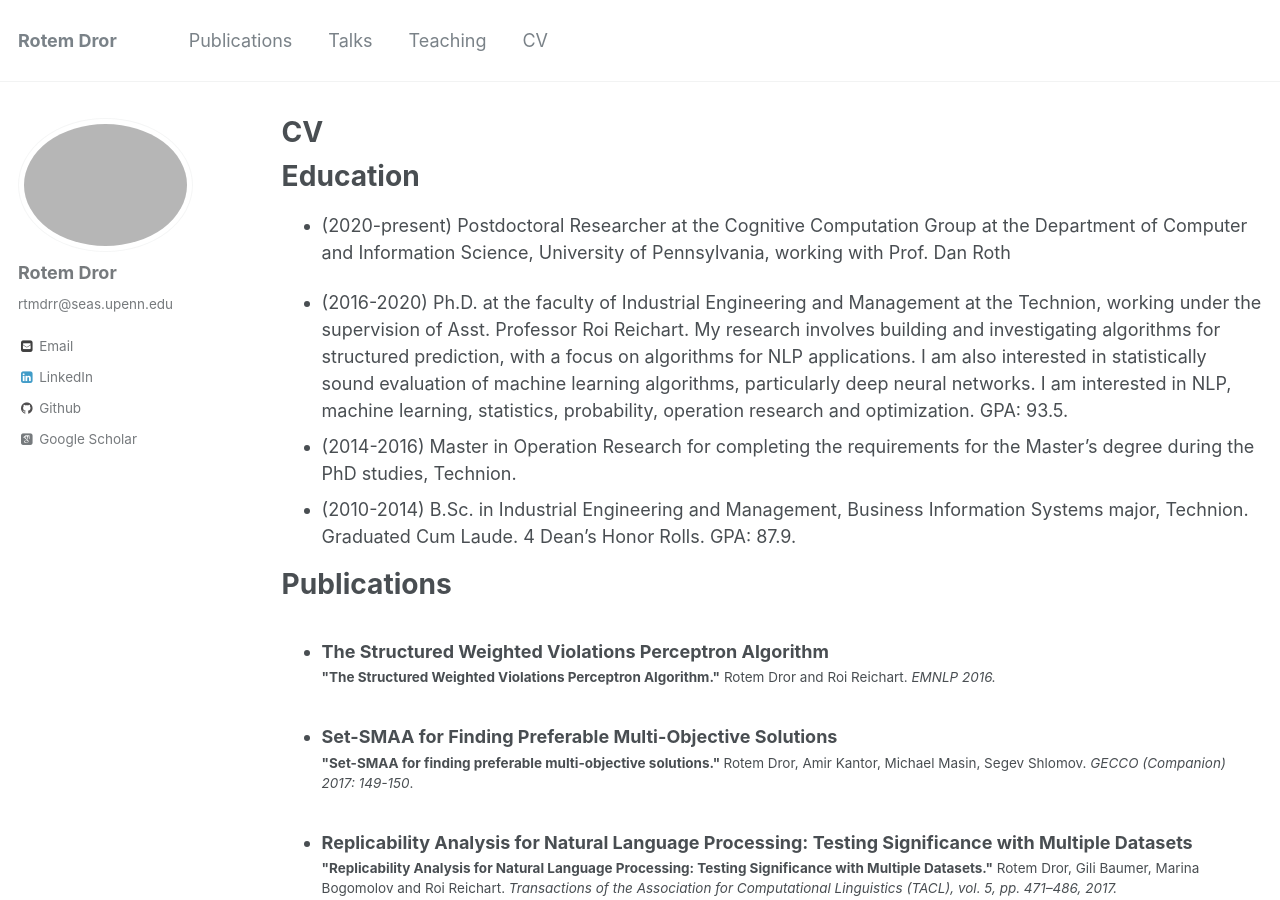
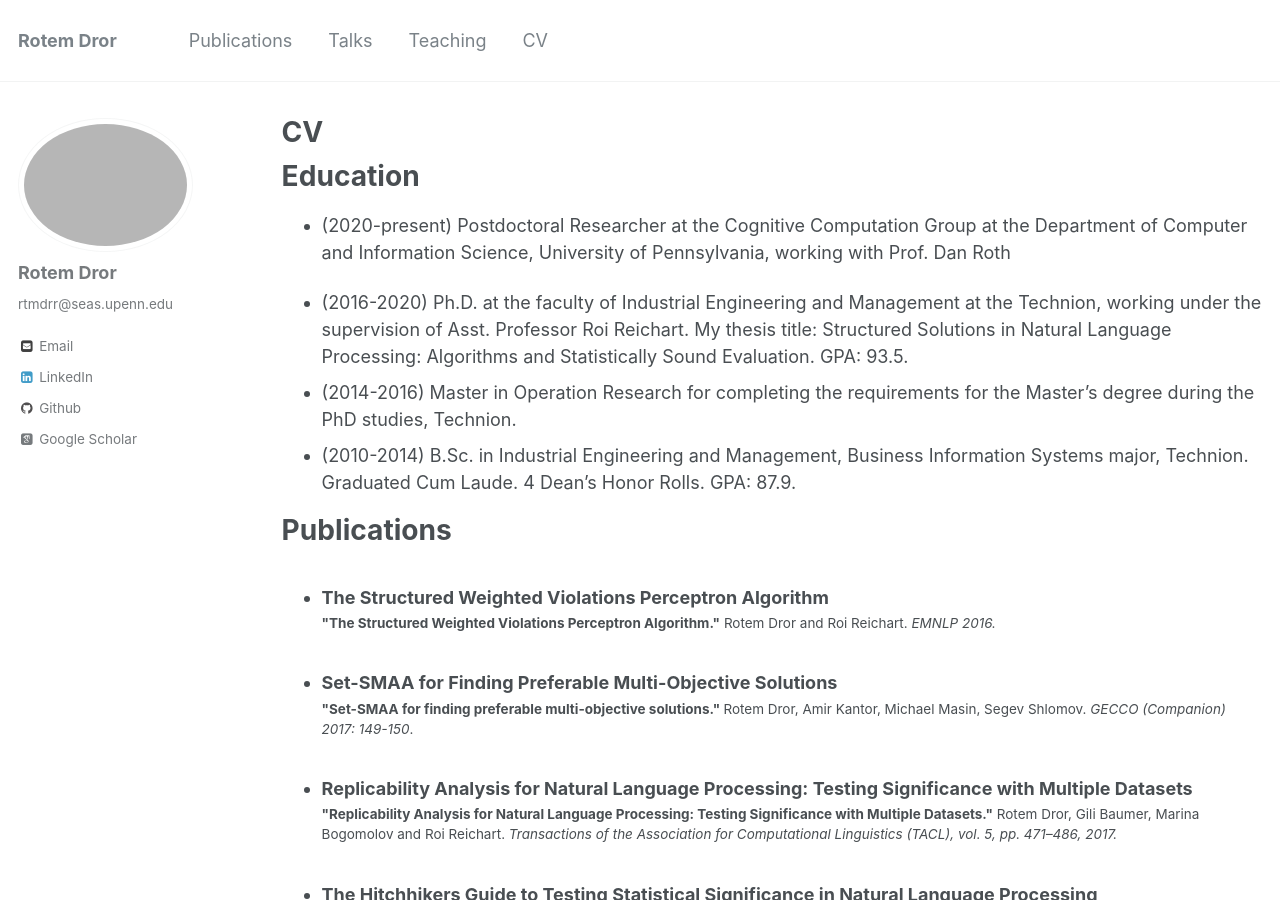
Before and after one commit to rtmdrr/rtmdrr.github.io, a Jekyll site: the page built from _pages/cv.md, in a window 1280 px wide and 900 px high. Built offline with Jekyll 4.4.1, drawn with Linux system fonts in a browser that asks for light colours; some web fonts are replaced.

Commit message:
Update cv.md

```diff
--- a/_pages/cv.md
+++ b/_pages/cv.md
@@ -14,7 +14,7 @@
 * (2020-present) Postdoctoral Researcher at the Cognitive Computation Group at the Department of Computer and Information Science, University of Pennsylvania, working with Prof. Dan Roth
 
 * (2016-2020) Ph.D. at the faculty of Industrial Engineering and Management at the Technion, working under the supervision of Asst. Professor Roi Reichart.
-My research involves building and investigating algorithms for structured prediction, with a focus on algorithms for NLP applications. I am also interested in statistically sound evaluation of machine learning algorithms, particularly deep neural networks. I am interested in NLP, machine learning, statistics, probability, operation research and optimization. GPA: 93.5.
+My thesis title: Structured Solutions in Natural Language Processing: Algorithms and Statistically Sound Evaluation. GPA: 93.5.
 * (2014-2016) Master in Operation Research for completing the requirements for the Master's degree during the PhD studies, Technion.
 * (2010-2014) B.Sc. in Industrial Engineering and Management, Business Information Systems major, Technion. Graduated Cum Laude. 4 Dean's Honor Rolls. GPA: 87.9.
 
```
